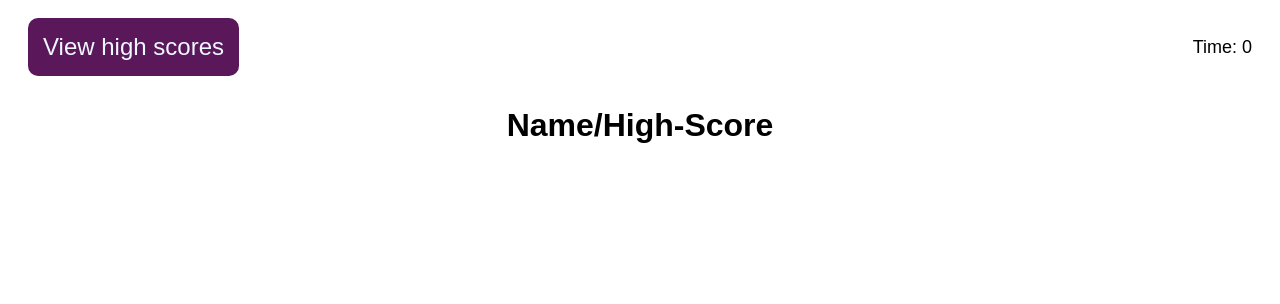
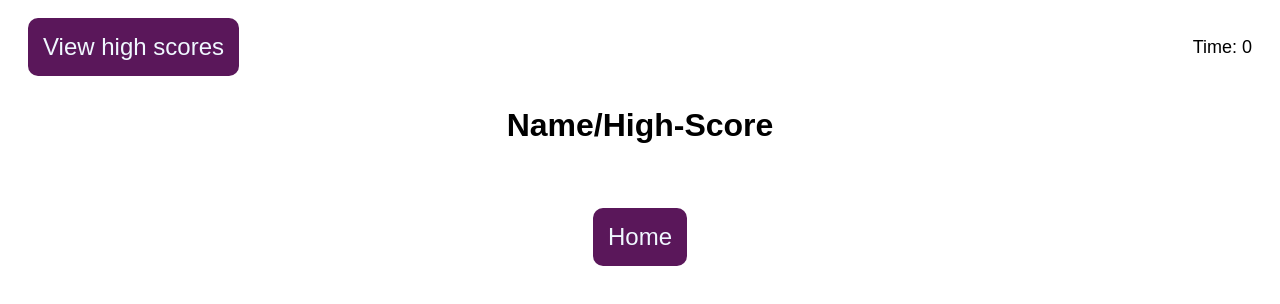
Before and after one commit to TaimurHasan/CodeQuiz, a plain HTML site: page index.html in a window 1280 px wide. Both pictures are taken after a click on the button "View high scores". Drawn offline with Linux system fonts and the light colour scheme.

Commit message:
added home button to high score page

```diff
--- a/assets/css/style.css
+++ b/assets/css/style.css
@@ -135,3 +135,8 @@ header h1 {
     font-size: 24px;
     padding: 5px;
 }
+
+.score-list p a {
+    text-decoration: none;
+    color: aliceblue;
+}
--- a/assets/js/quiz.js
+++ b/assets/js/quiz.js
@@ -2,7 +2,7 @@ var mainBody = document.querySelector("#main-body");
 var scorePage = document.querySelector("#display-scores");
 var quizBtn = document.querySelector("#start-btn");
 var timer = document.querySelector("#timer");
-var time = 60;
+var time = 75;
 var questionNumber = 0;
 var timeScore = "";
 var savedScores = [];
@@ -48,8 +48,10 @@ var timerStart = function () {
 
 //function to start the quiz
 var quizStart = function () {
+    if(questionNumber === 0) {
+        timerStart();
+    }
     cleanUp();
-
     if(questionNumber < questions.length) {
         quizCreator(questionNumber);
     } else {
@@ -157,16 +159,21 @@ var displayScores = function () {
         scoreListEl.appendChild(scoreItemEl);
     }
 
+    var homeBtn = document.createElement("p");
+    homeBtn.className = "quiz-btn";
+    homeBtn.innerHTML = "<a href='./index.html'>Home</a>";
+
+
+
     scoreDivEl.appendChild(scoreHeadEl);
     scoreDivEl.appendChild(scoreListEl);
+    scoreDivEl.appendChild(homeBtn);
     mainBody.appendChild(scoreDivEl);
 }
 
 var quizCreator = function (questionNumber) {
     //start timer only on first question
-    if(questionNumber === 0) {
-        timerStart();
-    }
+
 
     //prevent next questions from loading if time has run out
     if(time === 0) {
```
